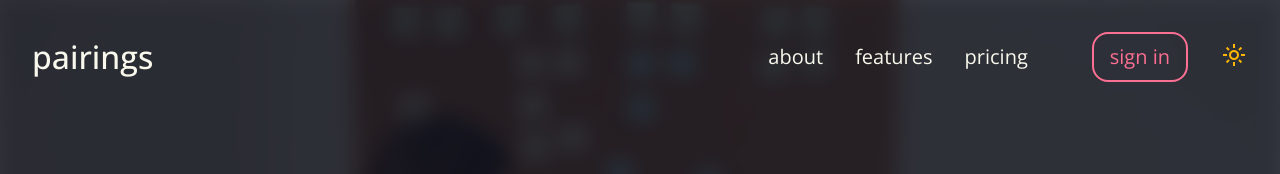
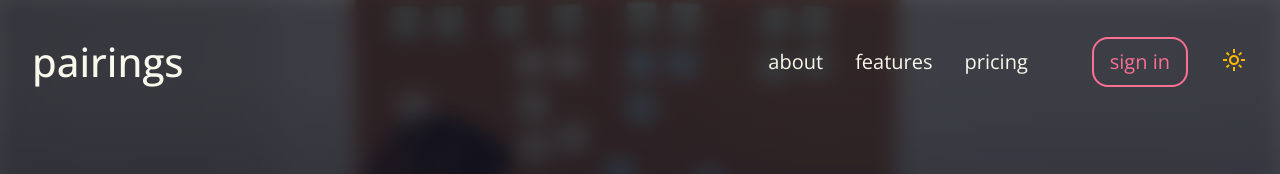
Before and after one commit to mreed4/pairing, a React (Vite) app: page / in a window 1280 px wide. Shown: the top 174 px of the page. Built offline with nearby package versions, Linux system fonts and the light colour scheme.

Commit message:
Gradient

```diff
--- a/src/Components/Content/Header.jsx
+++ b/src/Components/Content/Header.jsx
@@ -7,15 +7,8 @@ import ThemeToggle from "../Content/ThemeToggle";
 export default function Header() {
   const location = useLocation();
 
+  function StartPageGroup() {
     return (
-    <header>
-      <Link to="/">
-        <h1>Pairings</h1>
-      </Link>
-      <div>
-        <nav>
-          <ul>
-            {location.pathname === "/" && (
       <>
         <li>
           <a href="#about">About</a>
@@ -27,14 +20,29 @@ export default function Header() {
           <a href="#pricing">Pricing</a>
         </li>
       </>
-            )}
-            {location.pathname !== "/sign-in" && (
+    );
+  }
+
+  function SignIn() {
+    return (
       <li>
         <Link to="/sign-in" className="sign-in-link button pink">
           Sign In
         </Link>
       </li>
-            )}
+    );
+  }
+
+  return (
+    <header>
+      <Link to="/">
+        <h1>Pairings</h1>
+      </Link>
+      <div>
+        <nav>
+          <ul className="main-nav">
+            {location.pathname === "/" && <StartPageGroup />}
+            {location.pathname !== "/sign-in" && <SignIn />}
           </ul>
         </nav>
         <ThemeToggle />
--- a/src/Components/Pages/StartPage.jsx
+++ b/src/Components/Pages/StartPage.jsx
@@ -9,7 +9,7 @@ import Header from "../Content/Header";
 export default function StartPage() {
   return (
     <div id="start-page" className="app-page fade-in">
-      <section id="intro">
+      <section id="hero">
         <div>
           <Header />
           <div>
--- a/src/assets/css/App.css
+++ b/src/assets/css/App.css
@@ -31,7 +31,7 @@
 }
 
 h1 {
-  font-size: 2rem;
+  font-size: 2.5rem;
   font-weight: 700;
 }
 
--- a/src/assets/css/Header.css
+++ b/src/assets/css/Header.css
@@ -28,6 +28,10 @@ header > div {
   align-items: center;
 }
 
+.start-page-nav ul li:first-child {
+  margin-left: 0;
+}
+
 header .sign-in-link {
   margin-left: 2rem;
 }
--- a/src/assets/css/StartPage.css
+++ b/src/assets/css/StartPage.css
@@ -5,19 +5,16 @@
   align-items: flex-start;
 }
 
-#intro {
+#hero {
   background-image: url("/img/pexels-fauxels-3184291.jpg");
   background-size: cover;
   justify-content: center;
   align-items: center;
   height: 100vh;
-  /* border-radius: 0 0 2rem 2rem; */
   overflow: hidden;
 }
 
-#intro > div {
-  background-color: hsla(143.2, 20.2%, 42.7%, 0.7);
-  backdrop-filter: blur(5px) saturate(65%);
+#hero > div {
   height: 100%;
   padding: 0;
   width: 100%;
@@ -25,20 +22,23 @@
   flex-direction: column;
   justify-content: flex-start;
   align-items: space-between;
-  transition: background-color 125ms ease-out, backdrop-filter 125ms ease-out;
 }
 
-.light-theme #intro > div {
-  background-color: hsla(143.2, 20.2%, 42.7%, 0.7);
+.light-theme #hero > div {
+  background: linear-gradient(hsla(143.2, 20.2%, 42.7%, 0.7) 10%, var(--olive) 90%);
   backdrop-filter: blur(10px) saturate(65%);
+
+  transition: background 125ms ease-out, backdrop-filter 125ms ease-out;
 }
 
-.dark-theme #intro > div {
-  background-color: hsla(231.4, 28%, 9.8%, 0.8);
+.dark-theme #hero > div {
+  background: linear-gradient(hsla(231.4, 28%, 9.8%, 0.7) 10%, var(--black) 90%);
   backdrop-filter: blur(10px) brightness(75%);
+
+  transition: background 125ms ease-out, backdrop-filter 125ms ease-out;
 }
 
-#intro > div > div {
+#hero > div > div {
   height: 100%;
   width: 100%;
   display: flex;
@@ -47,14 +47,14 @@
   align-items: center;
 }
 
-#intro p {
+#hero p {
   margin-top: -2em;
   font-size: 5rem;
   max-width: 1024px;
   color: var(--white);
 }
 
-#intro p .word {
+#hero p .word {
   display: inline-block;
   position: relative;
   font-family: "Libre Baskerville", serif;
@@ -71,12 +71,14 @@
   transition: border-bottom 125ms ease-out;
 }
 
+.light-theme #hero,
 .light-theme #about,
 .light-theme #features,
 .light-theme #pricing {
   border-bottom: 2px solid var(--olive-light);
 }
 
+.dark-theme #hero,
 .dark-theme #about,
 .dark-theme #features,
 .dark-theme #pricing {
@@ -195,7 +197,7 @@
 }
 
 @media (prefers-color-scheme: dark) {
-  #intro > div {
+  #hero > div {
     background-color: hsla(231.4, 28%, 9.8%, 0.8);
     backdrop-filter: blur(10px) brightness(75%);
   }
--- a/src/assets/css/index.css
+++ b/src/assets/css/index.css
@@ -15,7 +15,6 @@ html {
 
 body {
   min-height: 100vh;
-  /* overflow-y: scroll; */
 }
 
 input,
```
Lines whose indentation alone changed are shown as unchanged.
